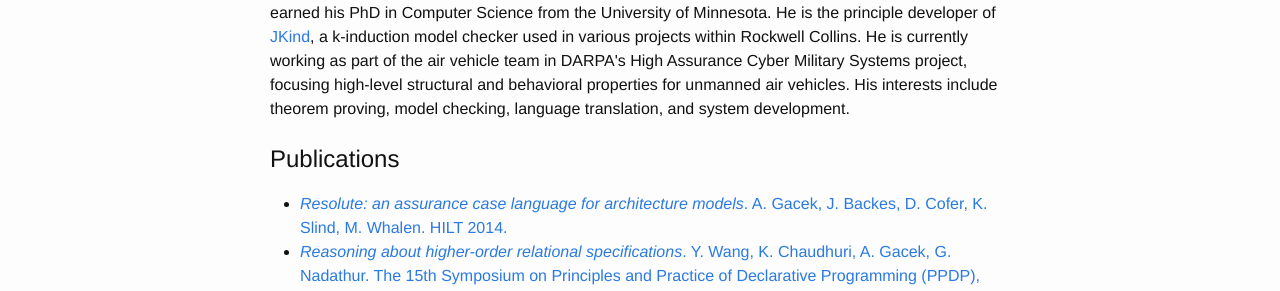
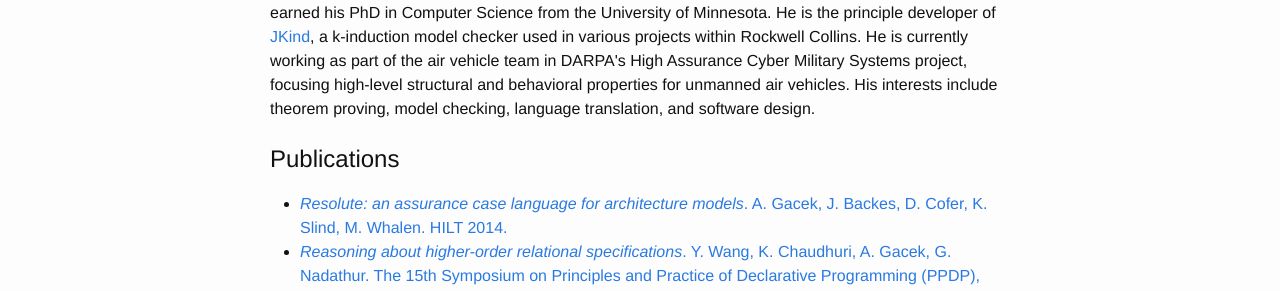
Before and after one commit to loonwerks/loonwerks.github.io, a Jekyll site: the page built from people/andrew-gacek.html, in a window 1280 px wide. Shown: the part 387-678 px from the top of the page. Built offline with Jekyll 4.4.1, drawn with Linux system fonts in a browser that asks for light colours; Markdown is read by kramdown in place of the engine named in the settings.

Commit message:
Refine bio

```diff
--- a/people/andrew-gacek.html
+++ b/people/andrew-gacek.html
@@ -23,4 +23,4 @@ High Assurance Cyber Military Systems project, focusing high-level
 structural and behavioral properties for unmanned air vehicles.
 
 His interests include theorem proving, model checking, language
-translation, and system development.
+translation, and software design.
```
